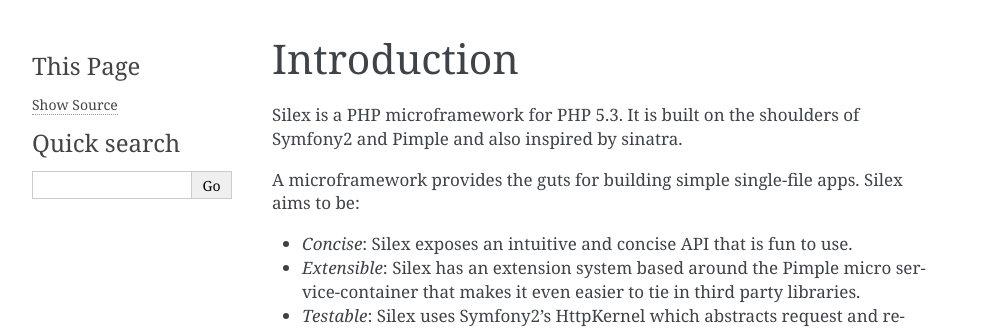
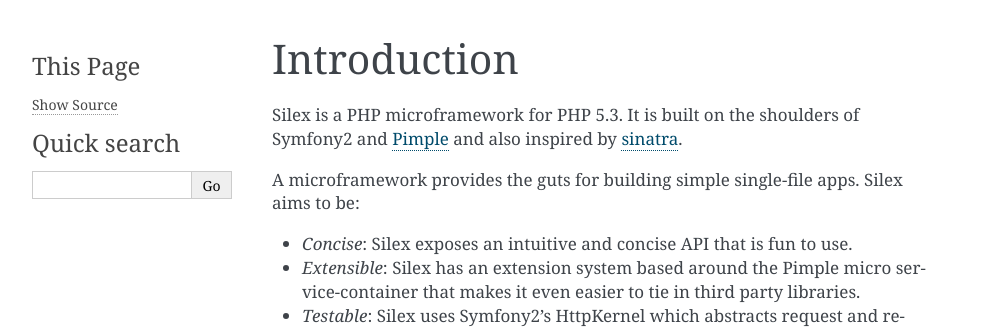
Before and after one commit to silexphp/Silex, a Sphinx documentation site: the page built from doc/intro.rst, in a window 1280 px wide. Shown: the top 329 px of the page, without its empty margins (148-1140 px from the left). Built offline with Sphinx 7.4.7, drawn with Linux system fonts in a browser that asks for light colours; pages that are not in the unit, such as notebooks, are missing from menus.

```diff
--- a/doc/intro.rst
+++ b/doc/intro.rst
@@ -2,7 +2,7 @@ Introduction
 ============
 
 Silex is a PHP microframework for PHP 5.3. It is built on the shoulders of
-Symfony2 and Pimple and also inspired by sinatra.
+Symfony2 and `Pimple`_ and also inspired by `sinatra`_.
 
 A microframework provides the guts for building simple single-file apps. Silex
 aims to be:
```
Also changed, not shown: other parts of doc/intro.rst (+2 -0 lines).
